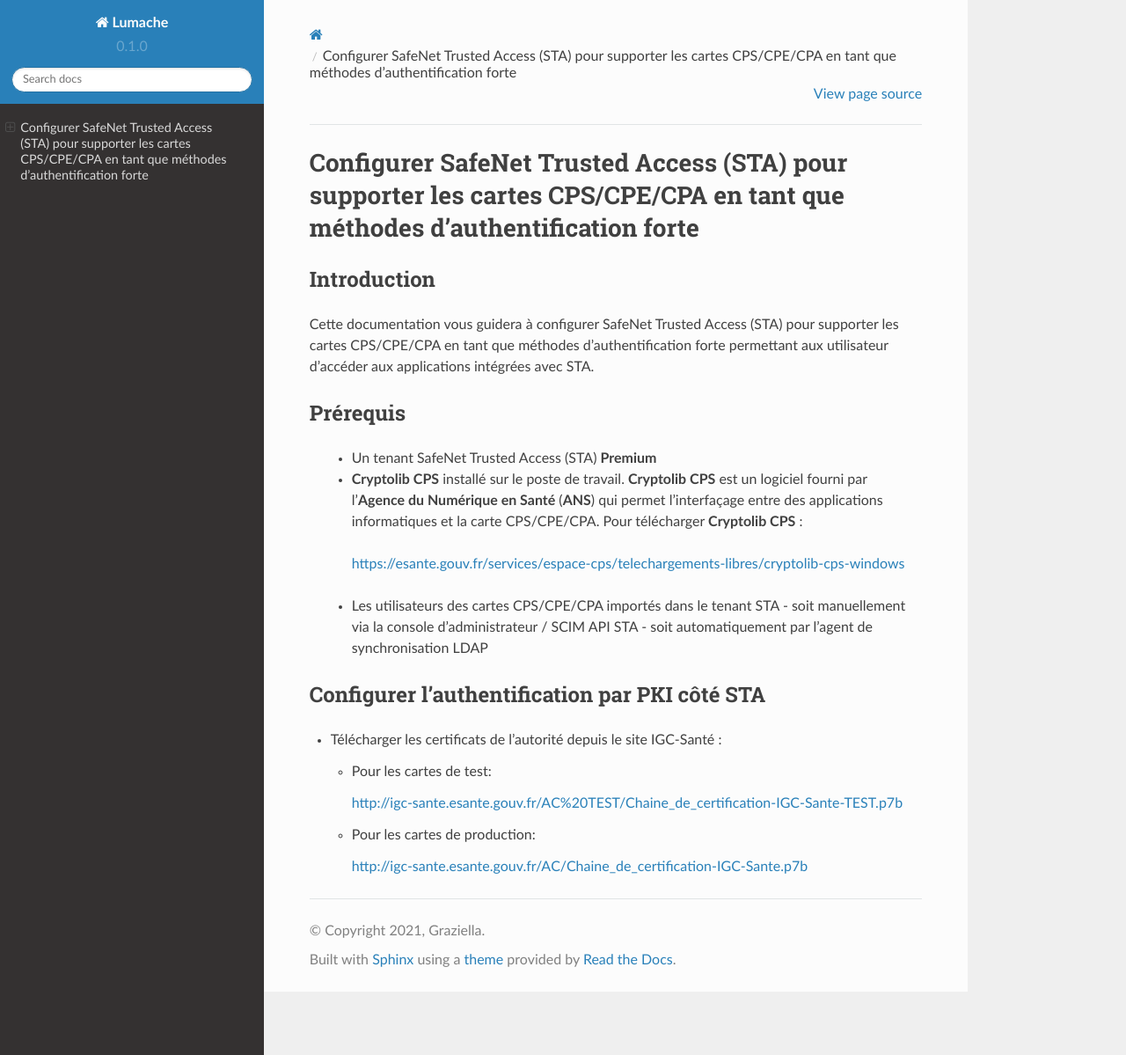
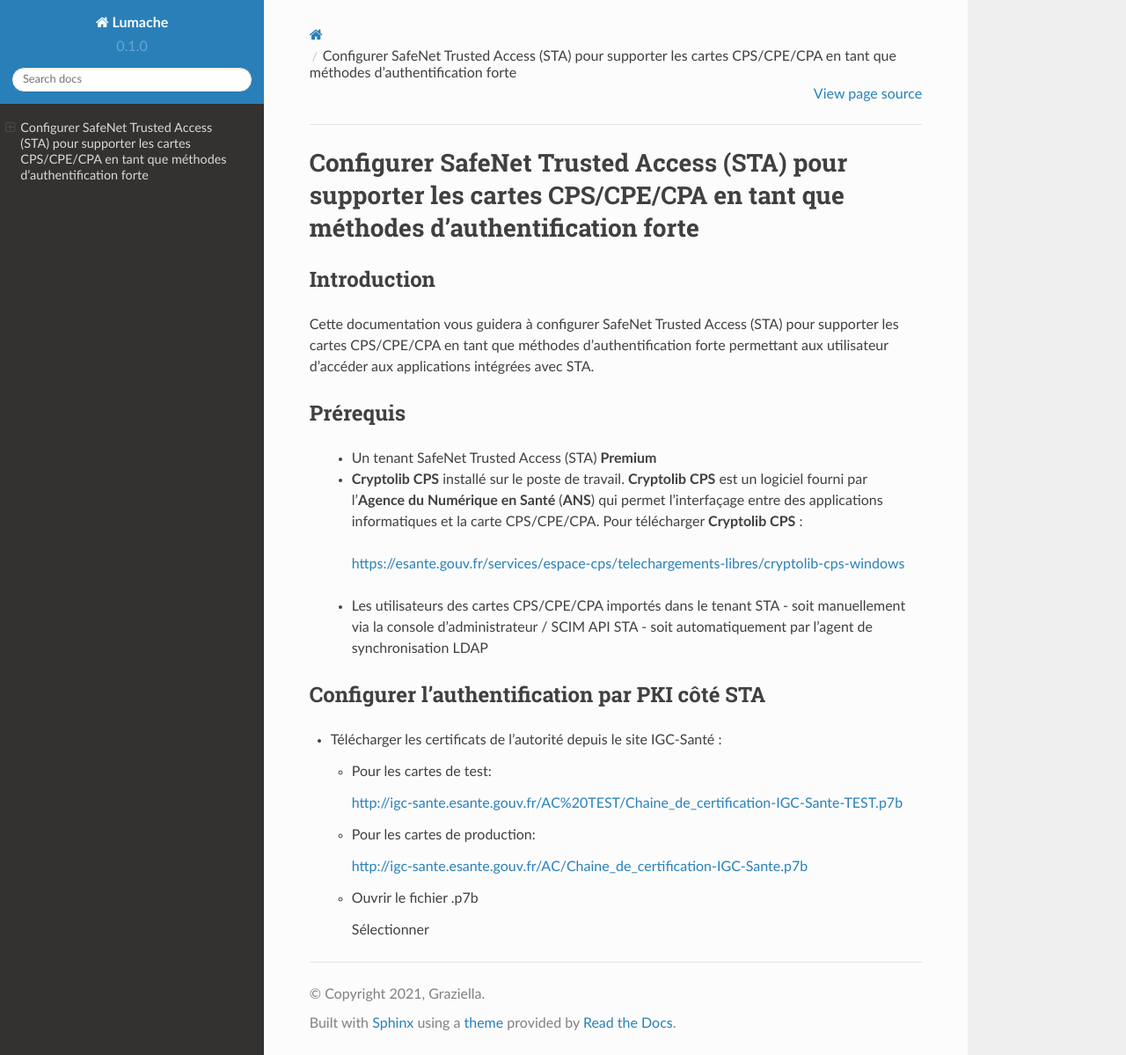
Before and after one commit to achailabs18/STA_CPS_integration, a Sphinx documentation site: the page built from docs/source/index.rst, in a window 1280 px wide and 1199 px high. Shown: the whole window at 88% size. Built offline with Sphinx 7.4.7 and the Read the Docs theme 2.0.0, drawn with Linux system fonts in a browser that asks for light colours.

Commit message:
Update index.rst

```diff
--- a/docs/source/index.rst
+++ b/docs/source/index.rst
@@ -45,3 +45,8 @@
    .. raw:: html
 
     <a href="http://igc-sante.esante.gouv.fr/AC/Chaine_de_certification-IGC-Sante.p7b" target="_blank">http://igc-sante.esante.gouv.fr/AC/Chaine_de_certification-IGC-Sante.p7b</a>
+
+
+  - Ouvrir le fichier .p7b
+
+    Sélectionner
```
